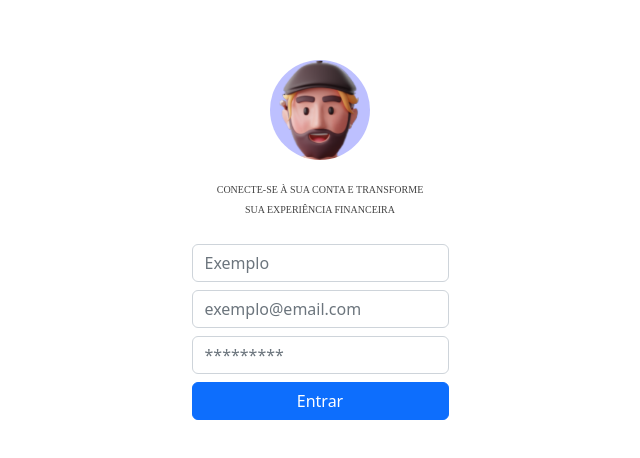
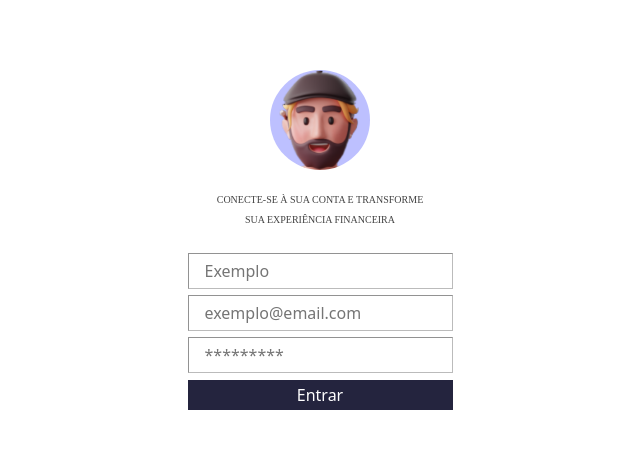
Before and after one commit to caioandrei/FINNOVA, a plain HTML site: page index.html in a window 1280 px wide. Shown: the part 160-618 px from the top of the page, without its empty margins (320-960 px from the left). Drawn offline with nearby package versions, Linux system fonts and the light colour scheme.

Commit message:
Estilização dos Inputs e Botões
-Estilização dos inputs e botões para chegar o mais próximo ao protótipo.

```diff
--- a/assets/css/style.css
+++ b/assets/css/style.css
@@ -5,9 +5,11 @@ body {
     justify-content: center;
     align-items: center;
 }
+
 .login-container {
     max-width: 400px;
 }
+
 .login-container img {
     width: 100px;
     height: 100px;
@@ -23,3 +25,18 @@ p {
     text-transform: uppercase;
     line-height: 2;
 }
+
+.custom-input {
+    border-radius: 0;
+    border-color: #7575757c;
+    border-width: 0.5px;
+    padding: 5px 16px;
+    margin: -1px 0;
+}
+
+.custom-button {
+    background-color: #24243E;
+    color: white;
+    border-radius: 0;
+    border-color: transparent;
+}
--- a/index.html
+++ b/index.html
@@ -15,19 +15,18 @@
 
         <form>
             <div class="mb-2">
-                <input type="text"
-                class="form-control" placeholder="Exemplo" required>
+                <input type="text" class="form-control, custom-input" placeholder="Exemplo" required>
             </div>
 
             <div class="mb-2">
-                <input type="email" class="form-control" placeholder="exemplo@email.com" required>
+                <input type="email" class="form-control, custom-input" placeholder="exemplo@email.com" required>
             </div>
 
             <div class="mb-2">
-                <input type="password" class="form-control" placeholder="*********" required>
+                <input type="password" class="form-control, custom-input" placeholder="*********" required>
             </div>
 
-            <button type="submit" class="btn btn-primary btn-block w-100">Entrar</button>
+            <button type="submit" class="btn, custom-button btn-block w-100">Entrar</button>
         </form>
     </div>
     <script src="https://cdn.jsdelivr.net/npm/bootstrap@5.2.3/dist/js/bootstrap.bundle.min.js" integrity="sha384-kenU1KFdBIe4zVF0s0G1M5b4hcpxyD9F7jL+jjXkk+Q2h455rYXK/7HAuoJl+0I4" crossorigin="anonymous"></script>
```
